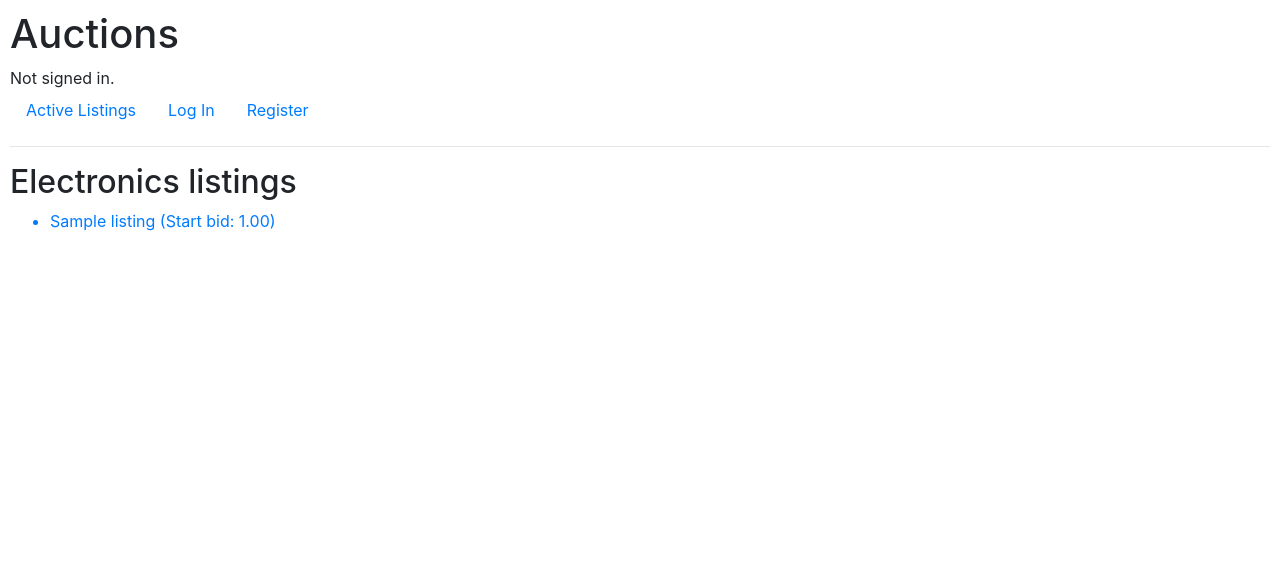
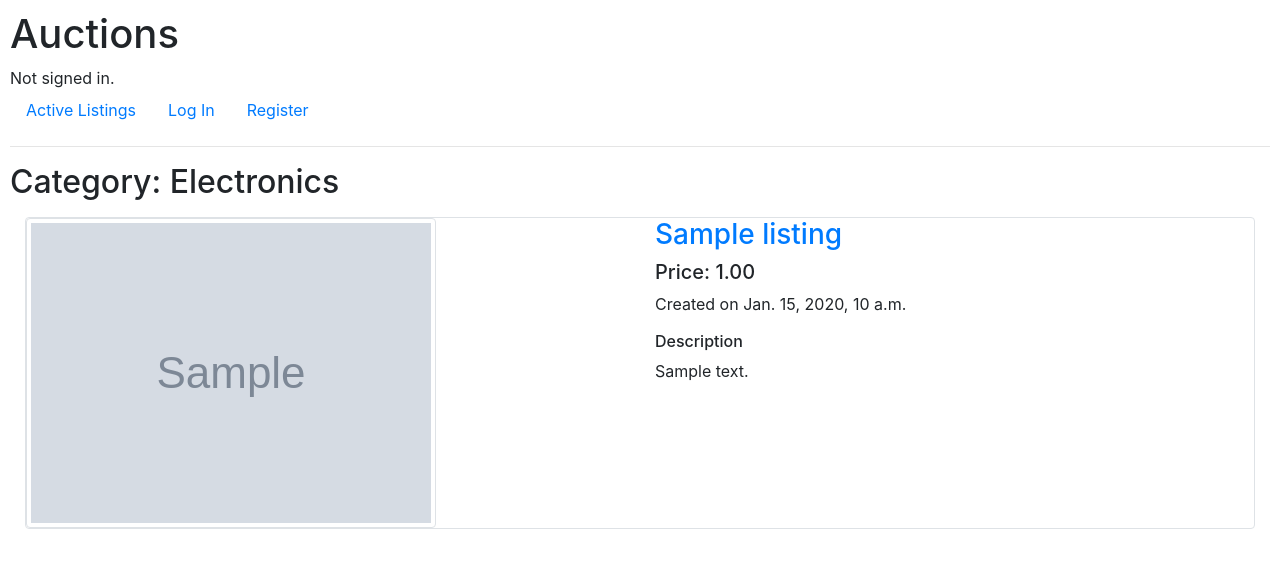
Before and after one commit to codeballet/cs50w-commerce, a Django app: page /categories/1 in a window 1280 px wide. Shown: the top 568 px of the page. Run offline with Django 3.2, Linux system fonts and the light colour scheme; data comes from the database, SQL or seed files in the repository; tables that the repository leaves empty hold one stand-in row (values such as "Sample post"); grey boxes marked "Sample" are stand-in pictures; some libraries are stand-ins or nearby versions.

Commit message:
Fix: Categories page

```diff
--- a/auctions/templates/auctions/category.html
+++ b/auctions/templates/auctions/category.html
@@ -2,16 +2,35 @@
 
 {% block body %}
 
-<h2>{{ category.capitalize }} listings</h2>
+<h2>Category: {{ category.capitalize }}</h2>
 
-<ul>
-    {% for listing in c_listings %}
-    <a href="{% url 'listing' listing.id %}">
-        <li>{{ listing.title.capitalize }} (Start bid: {{ listing.start_bid }})</li>
-        {% empty %}
-    </a>
-    <li>No listings</li>
-    {% endfor %}
-</ul>
+{% for listing in c_listings %}
+<div class="container-fluid">
+    <div class="border rounded mt-3 -2">
+        <div class="row">
+
+            {% if listing.image %}
+            <div class="col-sm">
+                <img src="{{ listing.image.image_url }}" class="img-thumbnail" alt="listing">
+            </div>
+            {% endif %}
+
+            <div class="col-sm">
+                <h3>
+                    <a href="{% url 'listing' listing.id %}">
+                        {{ listing.title.capitalize }}
+                    </a>
+                </h3>
+                <h5>Price: {{ price }}</h5>
+                <p>Created on {{ listing.timestamp }}</p>
+                <h6>Description</h6>
+                <p>{{ listing.description }}</p>
+            </div>
+        </div>
+    </div>
+</div>
+{% empty %}
+<p>No listings</p>
+{% endfor %}
 
 {% endblock %}
--- a/auctions/templates/auctions/create.html
+++ b/auctions/templates/auctions/create.html
@@ -27,7 +27,7 @@
         <div class="form-group">
             <div>
                 {{ form.start_bid.errors }}
-                <label for="{{ form.start_bid.id_for_label }}">Starting Bid:</label>
+                <label for="{{ form.start_bid.id_for_label }}">Starting Bid ($):</label>
             </div>
             <div>
                 {{ form.start_bid }}
--- a/auctions/views.py
+++ b/auctions/views.py
@@ -16,7 +16,12 @@ def index(request):
     items = []
 
     for listing in all_listings:
-        price = Bid.objects.filter(listing=listing).order_by('-timestamp').first() or listing.start_bid
+        last_bid = Bid.objects.filter(listing=listing).order_by('-timestamp').first()
+        if last_bid:
+            price = last_bid.bid
+        else:
+            price = listing.start_bid
+
         image = Image.objects.filter(listing=listing).first()
         if image:
             image = image.image_url
@@ -24,10 +29,11 @@ def index(request):
         items.append({
             'title': listing.title,
             'time': listing.timestamp,
-            'price': price.bid,
+            'price': price,
             'active': listing.active,
             'id': listing.id,
-            'image': image
+            'image': image,
+            'description': listing.description
         })
 
     return render(request, "auctions/index.html", {
@@ -45,10 +51,23 @@ def categories(request):
 
 def category(request, category_id):
     c = Category.objects.get(pk=category_id)
-    c_listings = Listing.objects.filter(categories=c.id)
+    c_listings = Listing.objects.filter(
+        categories = c.id,
+        active = True
+    )
+
+    # get price for listings
+    for listing in c_listings:
+        last_bid = Bid.objects.filter(listing=listing).order_by('-timestamp').first()
+        if last_bid:
+            price = last_bid.bid
+        else:
+            price = listing.start_bid
+
     return render(request, "auctions/category.html", {
         "c_listings": c_listings,
-        "category": c.type
+        "category": c.type,
+        "price": price
     })
 
 
@@ -64,7 +83,7 @@ def create(request):
                 title = form.cleaned_data['title'],
                 description = form.cleaned_data['description'],
                 start_bid = form.cleaned_data['start_bid'],
-                user_id = request.user
+                user_id = request.user.id
             )
             l.save()
 
@@ -98,6 +117,31 @@ def listing(request, listing_id):
 
     l = Listing.objects.filter(pk=listing_id).first()
 
+    # Get the forms
+    bid_form = BidForm()
+    comment_form = CommentForm()
+
+    # Check if there is a current_bid
+    if l.bid_set:
+        current = l.bid_set.aggregate(Max('bid'))
+        current_price = current['bid__max']
+    else:
+        current_price = l.start_bid
+
+    # Get comments for item
+    comments = Comment.objects.filter(listing = l)
+
+    # get last bid and check if it is the current user
+    last_bid = Bid.objects.filter(listing=listing_id).order_by('-timestamp').first()
+    if last_bid:
+        current_user_bid = last_bid.user == request.user
+    else:
+        current_user_bid = False
+
+    # check how many bids has been made
+    bid_count = Bid.objects.filter(listing=listing_id).count()
+
+    # for POST requests
     if request.method == "POST":
         bid_form = BidForm(request.POST)
 
@@ -113,14 +157,22 @@ def listing(request, listing_id):
             if not current:
                 current = 0
 
-            if bid <= start or bid <= current:
+            if bid < start or bid <= current:
                 if current == 0:
                     current = None
                 return render(request, "auctions/listing.html", {
                     "bid_form": bid_form,
+                    "comment_form": comment_form,
                     "listing": l,
-                    "current_price": current,
-                    "error": "Your must bid higher."
+                    "current_price": current_price,
+                    "message": message,
+                    "watched": watched,
+                    "last_bid": last_bid,
+                    "comments": comments,
+                    "categories": l.categories.all(),
+                    "bid_count": bid_count,
+                    "error": "Your must bid higher.",
+                    "current_user_bid": current_user_bid
                 })
 
             b = Bid(
@@ -132,26 +184,6 @@ def listing(request, listing_id):
 
             message = "Your bid was successful."
 
-    # Get the forms
-    bid_form = BidForm()
-    comment_form = CommentForm()
-
-    # Check if there is a current_bid
-    if l.bid_set:
-        current = l.bid_set.aggregate(Max('bid'))
-        current_price = current['bid__max']
-    else:
-        current_price = l.start_bid
-
-    # Get comments for item
-    comments = Comment.objects.filter(listing = l)
-
-    # Check if auction is closed and find winner
-    if not l.active:
-        last_bid = Bid.objects.filter(listing=listing_id).order_by('-timestamp').first()
-    else:
-        last_bid = None
-
     return render(request, "auctions/listing.html", {
         "bid_form": bid_form,
         "comment_form": comment_form,
@@ -161,7 +193,9 @@ def listing(request, listing_id):
         "watched": watched,
         "last_bid": last_bid,
         "comments": comments,
-        "categories": l.categories.all()
+        "categories": l.categories.all(),
+        "bid_count": bid_count,
+        "current_user_bid": current_user_bid
     })
 
 
```
Also changed, not shown: auctions/templates/auctions/index.html (+8 -2 lines), auctions/templates/auctions/listing.html (+8 -1 lines).
